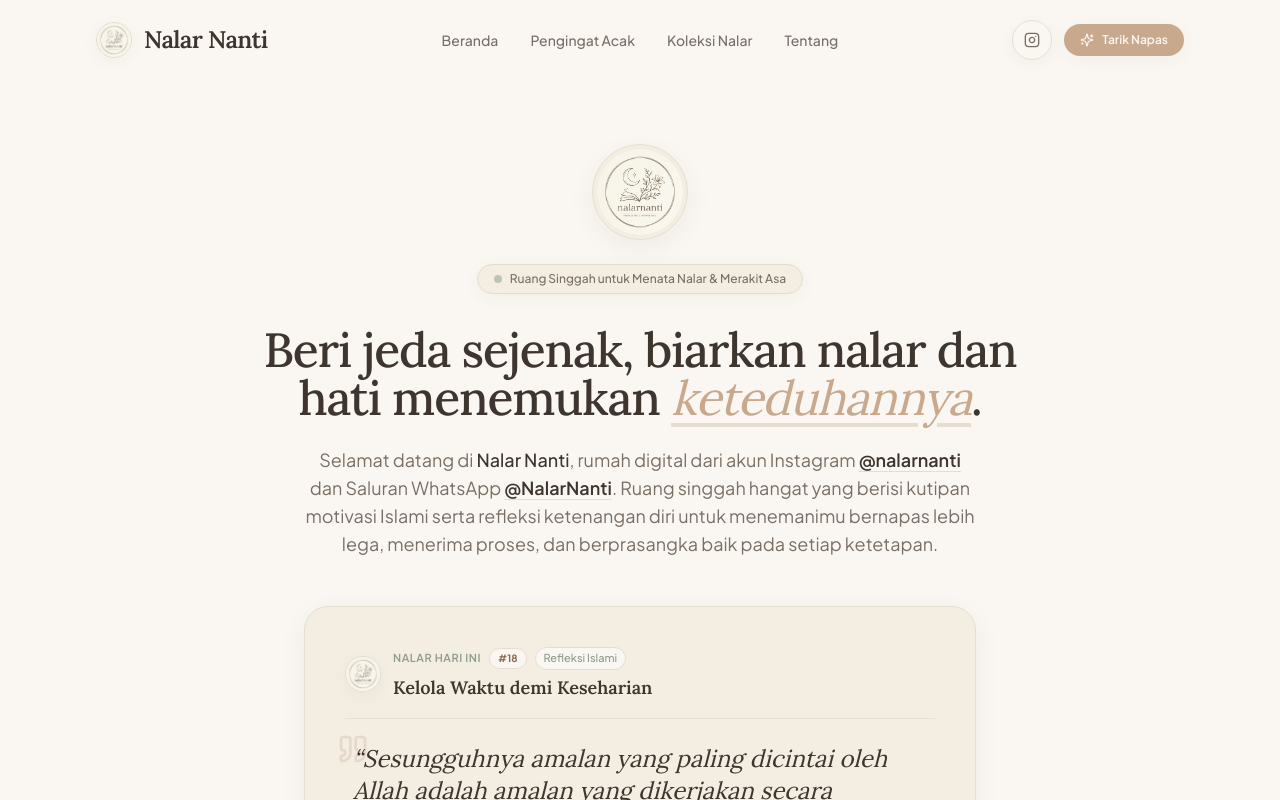
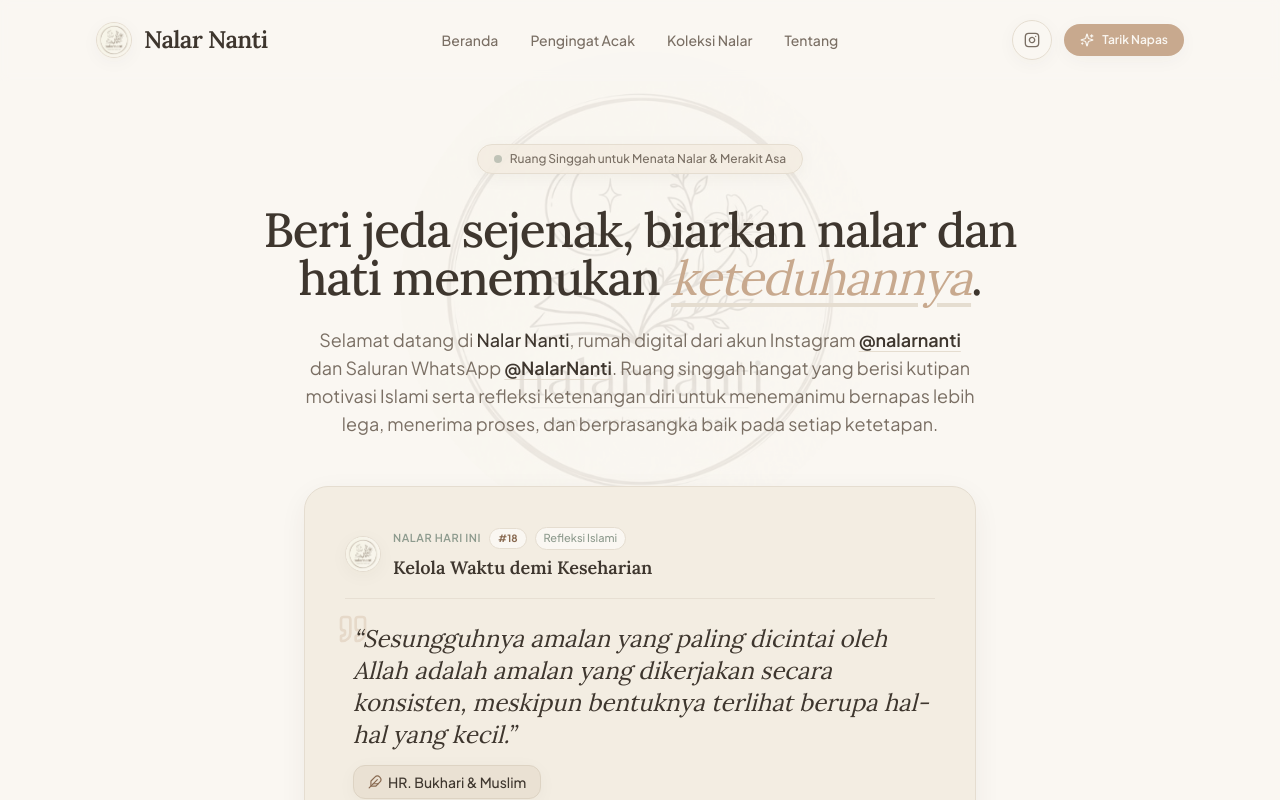
Before and after one commit to amascar23/nalar-nanti-web, a Next.js app: page / in a window 1280 px wide. Shown: the top 800 px of the page. Built offline with nearby package versions, Linux system fonts and the light colour scheme.

Commit message:
Ubah logo tengah Hero menjadi background watermark

```diff
--- a/src/components/HeroSection.tsx
+++ b/src/components/HeroSection.tsx
@@ -58,30 +58,27 @@ export default function HeroSection() {
       <div className="absolute bottom-10 left-2 sm:left-8 w-44 sm:w-72 h-44 sm:h-72 bg-[#C8A98E]/10 rounded-full blur-2xl pointer-events-none -z-10" />
 
       <div className="max-w-5xl mx-auto px-4 sm:px-6 lg:px-8 text-center">
-        {/* Logo Lingkaran Resmi Nalar Nanti */}
-        <div className="mb-5 sm:mb-6 flex justify-center animate-fadeIn">
-          <div className="relative w-20 h-20 sm:w-24 sm:h-24 rounded-full p-1 bg-[#F3EDE2] border border-[#E5DDD0] shadow-card hover:scale-105 transition-transform duration-300">
-            <div className="w-full h-full rounded-full overflow-hidden bg-[#FAF7F2]">
+        {/* Area Teks Hero dengan Background Watermark Logo Nalar Nanti */}
+        <div className="relative max-w-3xl mx-auto mb-8 sm:mb-12">
+          {/* Background Watermark Logo */}
+          <div className="absolute top-1/2 left-1/2 -translate-x-1/2 -translate-y-1/2 w-[280px] sm:w-[420px] md:w-[480px] h-[280px] sm:h-[420px] md:h-[480px] rounded-full overflow-hidden opacity-10 sm:opacity-[0.14] pointer-events-none select-none -z-0">
             <Image
               src="/images/logo.jpg"
-                alt="Logo Nalar Nanti"
-                width={96}
-                height={96}
-                className="w-full h-full object-cover"
+              alt="Watermark Logo Nalar Nanti"
+              fill
+              className="object-cover"
               priority
             />
           </div>
-          </div>
-        </div>
 
           {/* 1. Tagline kecil yang hangat di atas judul */}
-        <div className="inline-flex items-center gap-2 px-3.5 py-1.5 sm:px-4 rounded-full bg-[#F3EDE2] border border-[#E5DDD0] text-xs font-medium text-[#7A6F64] mb-5 sm:mb-8 shadow-soft">
+          <div className="relative z-10 inline-flex items-center gap-2 px-3.5 py-1.5 sm:px-4 rounded-full bg-[#F3EDE2]/90 backdrop-blur-xs border border-[#E5DDD0] text-xs font-medium text-[#7A6F64] mb-5 sm:mb-8 shadow-soft">
             <span className="w-2 h-2 rounded-full bg-[#8E9B8E] animate-pulse shrink-0" />
             <span>Ruang Singgah untuk Menata Nalar {"&"} Merakit Asa</span>
           </div>
 
           {/* 2. Judul utama yang puitis dengan font Lora & deskripsi singkat */}
-        <h1 className="font-serif text-2xl sm:text-4xl lg:text-5xl font-medium tracking-tight text-[#3E362E] max-w-3xl mx-auto leading-[1.3] sm:leading-[1.2] mb-4 sm:mb-6">
+          <h1 className="relative z-10 font-serif text-2xl sm:text-4xl lg:text-5xl font-medium tracking-tight text-[#3E362E] max-w-3xl mx-auto leading-[1.3] sm:leading-[1.2] mb-4 sm:mb-6">
             Beri jeda sejenak, biarkan nalar dan hati menemukan{" "}
             <span className="italic font-normal text-[#C8A98E] underline decoration-[#E5DDD0] underline-offset-4 sm:underline-offset-8">
               keteduhannya
@@ -89,7 +86,7 @@ export default function HeroSection() {
             .
           </h1>
 
-        <p className="font-sans text-xs sm:text-base lg:text-lg text-[#7A6F64] max-w-2xl mx-auto leading-relaxed mb-8 sm:mb-12">
+          <p className="relative z-10 font-sans text-xs sm:text-base lg:text-lg text-[#7A6F64] max-w-2xl mx-auto leading-relaxed">
             Selamat datang di <strong className="text-[#3E362E] font-medium">Nalar Nanti</strong>, rumah digital dari akun Instagram{" "}
             <a
               href="https://www.instagram.com/nalarnanti?exln=MXJsOHM5bDVkb2F1Zg=="
@@ -110,6 +107,7 @@ export default function HeroSection() {
             </a>
             . Ruang singgah hangat yang berisi kutipan motivasi Islami serta refleksi ketenangan diri untuk menemanimu bernapas lebih lega, menerima proses, dan berprasangka baik pada setiap ketetapan.
           </p>
+        </div>
 
         {/* 3. Kartu Sorotan Utama: "Nalar Hari Ini" (Mobile-friendly Padding) */}
         <div className="max-w-2xl mx-auto text-left relative">
```
Lines whose indentation alone changed are shown as unchanged.
